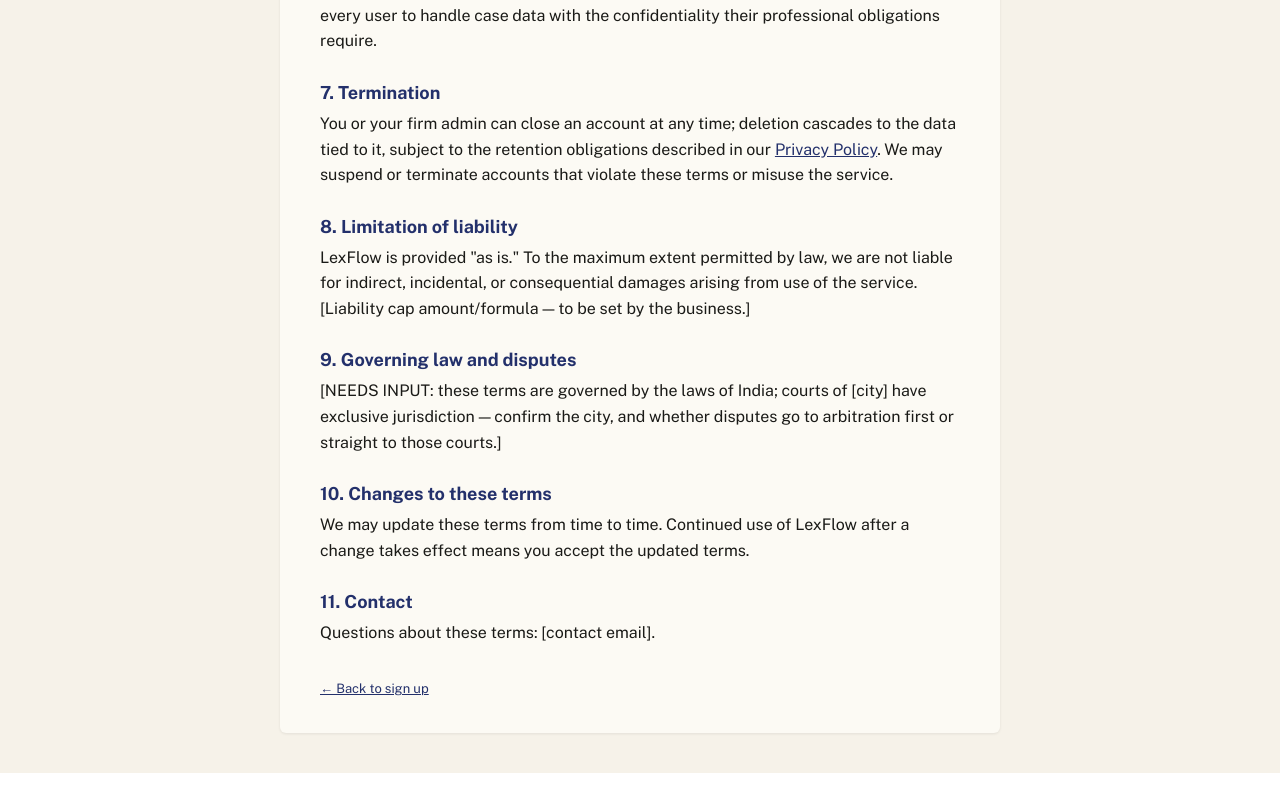
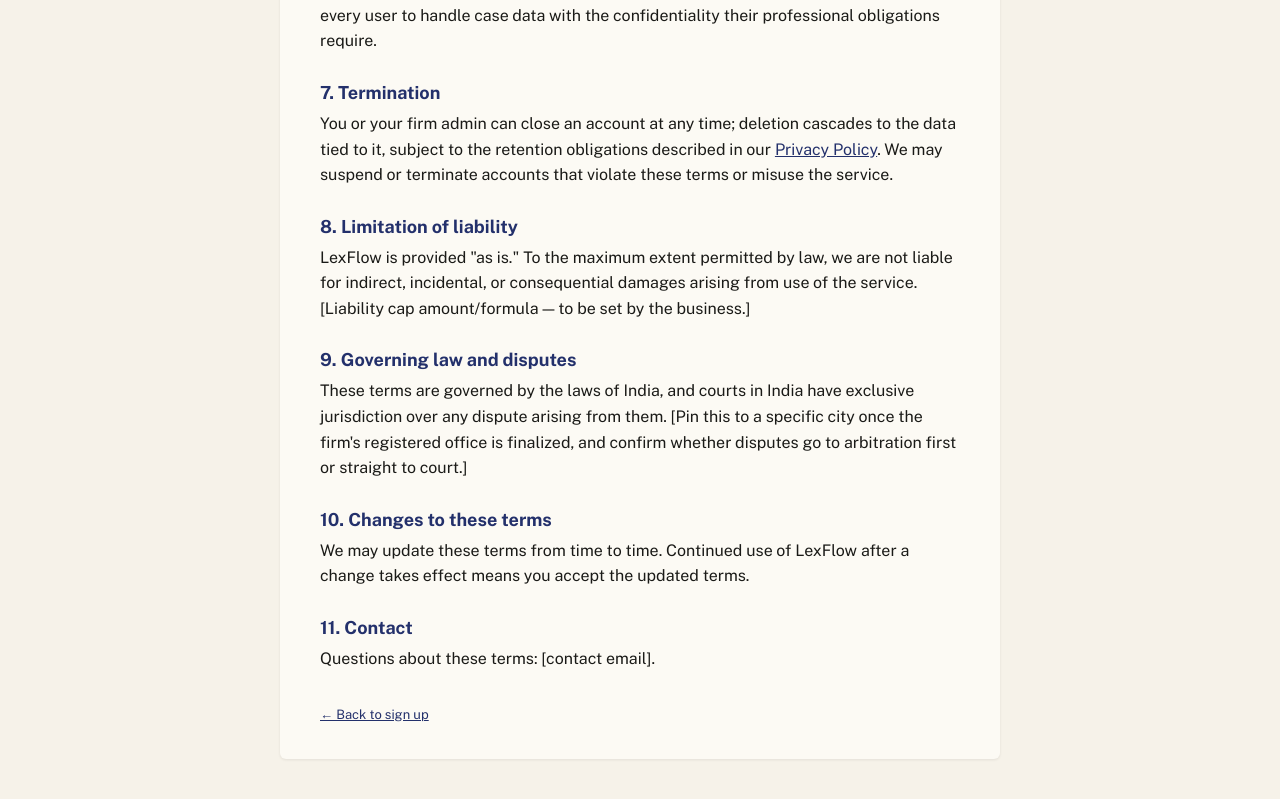
Before and after one commit to eyeofshreyas/BE-Project, a React (Vite) app in the folder frontend/: page /terms in a window 1280 px wide. Shown: the part 1040-1839 px from the top of the page. Before the commit the page ends 1813 px from the top, so only its background shows below. Built offline with nearby package versions, Linux system fonts and the light colour scheme; no server answers.

Commit message:
fix: set governing law to India in Terms & Conditions
City-level jurisdiction and arbitration-vs-court still open until the
firm's registered office is finalized.

```diff
--- a/frontend/src/pages/auth/TermsPage.tsx
+++ b/frontend/src/pages/auth/TermsPage.tsx
@@ -107,9 +107,10 @@
         <div style={SECTION_STYLE}>
           <h2 style={H2_STYLE}>9. Governing law and disputes</h2>
           <p style={P_STYLE}>
-            [NEEDS INPUT: these terms are governed by the laws of India; courts of
-            [city] have exclusive jurisdiction — confirm the city, and whether disputes go
-            to arbitration first or straight to those courts.]
+            These terms are governed by the laws of India, and courts in India have
+            exclusive jurisdiction over any dispute arising from them. [Pin this to a
+            specific city once the firm's registered office is finalized, and confirm
+            whether disputes go to arbitration first or straight to court.]
           </p>
         </div>
 
```
